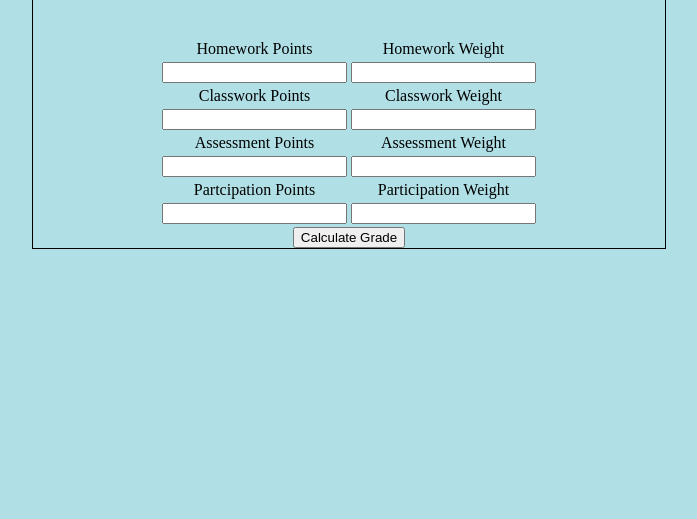
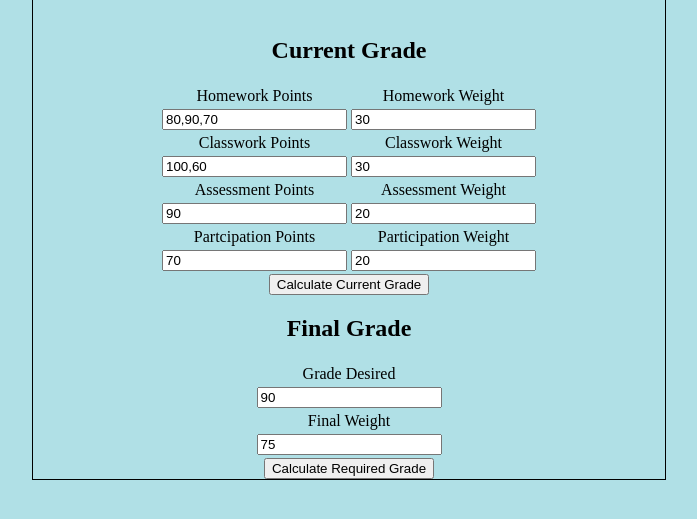
Before and after one commit to oliviamaturana/gradecalculator, a plain HTML site: page index.html in a window 1280 px wide. Shown: the part 121-640 px from the top of the page, without its empty margins (291-988 px from the left). Drawn offline with Linux system fonts and the light colour scheme.

Commit message:
Project work yay

```diff
--- a/index.html
+++ b/index.html
@@ -15,6 +15,8 @@
 
     <h1>Final Grade Calculator</h1>
 
+    <h2>Current Grade</h2>
+
 <table class="center">
     <tr>
         <td>Homework Points</td>
@@ -23,12 +25,12 @@
     <tr>
         <td>
             <div>
-                <input type="text" id="homeworkPoints">
+                <input type="text" value="80,90,70" id="homeworkPoints">
             </div>
         </td>
         <td>
             <div>
-                <input type="text" id="homeworkWeight">
+                <input type="text" value="30" id="homeworkWeight">
             </div>
         </td>
     </tr>
@@ -39,12 +41,12 @@
     <tr>
         <td>
             <div>
-                <input type="text" id="classworkPoints">
+                <input type="text" value="100,60" id="classworkPoints">
             </div>
         </td>
         <td>
             <div>
-                <input type="text" id="classworkWeight">
+                <input type="text" value="30" id="classworkWeight">
             </div>
         </td>
     </tr>
@@ -55,12 +57,12 @@
     <tr>
         <td>
             <div>
-                <input type="text" id="assessmentPoints">
+                <input type="text" value="90" id="assessmentPoints">
             </div>
         </td>
         <td>
             <div>
-                <input type="text" id="assessmentWeight">
+                <input type="text" value="20" id="assessmentWeight">
             </div>
         </td>
     </tr>
@@ -70,21 +72,49 @@
     <tr>
         <td>
             <div>
-                <input type="text" id="participationPoints">
+                <input type="text" value="70" id="participationPoints">
             </div>
         </td>
         <td>
             <div>
-                <input type="text" id="participationWeight">
+                <input type="text" value="20" id="participationWeight">
             </div>
         </td>
     </tr>
 </table>
 
+    <button onclick="calculateCurrentGrade()">Calculate Current Grade</button>
 
+    <div id="currentGrade"></div>
 
+<h2>Final Grade</h2>
 
-    <button onclick="calculateGrade()">Calculate Grade</button>
+<table class="center">
+    <tr>
+        <td>Grade Desired</td>
+    </tr>
+    <tr>
+        <td>
+            <div>
+                <input type="text" value="90" id="desiredGrade">
+            </div>
+        </td>
+    </tr>
+    <tr>
+        <td>Final Weight</td>
+    </tr>
+    <tr>
+        <td>
+            <div>
+                <input type="text" value="75" id="finalWeight">
+            </div>
+        </td>
+    </tr>
+</table>
+
+    <button onclick="calculateRequiredFinalGrade()">Calculate Required Grade</button>
+
+    <div id="requiredFinalGrade"></div>
 
 </div>
 
--- a/script.js
+++ b/script.js
@@ -1,69 +1,92 @@
-function calculateGrade(){
+var currentGrade;
 
-    var homeworkPoints = document.getElementById("homweworkPoints").value;
-    var homeworkWeight = document.getElementById("homeworkWeight").value;
+function calculateCurrentGrade(){
+    try {
+        var hwAvg = parseBoxAvg("homeworkPoints");
+        var homeworkWeight = parseBoxValue("homeworkWeight");
 
-    console.log(homeworkPoints);
-    console.log(homeworkWeight);
+        var cwAvg = parseBoxAvg("classworkPoints");
+        var classworkWeight = parseBoxValue("classworkWeight");
 
-    var classworkPoints = document.getElementById("classworkPoints").value;
-    var classworkWeight = document.getElementById("classworkWeight").value;
+        var assAvg = parseBoxAvg("assessmentPoints");
+        var assessmentWeight = parseBoxValue("assessmentWeight");
 
-    console.log(classworkPoints);
-    console.log(classworkWeight);
 
-    var assessmentPoints = document.getElementById("assessmentPoints").value;
-    var assessmentWeight = document.getElementById("assessmentWeight").value;
+        var parAvg = parseBoxAvg("participationPoints");
+        var participationWeight = parseBoxValue("participationWeight");
 
-    console.log(assessmentPoints);
-    console.log(assessmentWeight);
 
-    var participationPoints = document.getElementById("participationPoints").value;
-    var participationWeight = document.getElementById("partcipationWeight").value;
+        var hwTotal = (hwAvg * (homeworkWeight / 100));
+        console.log(hwTotal);
 
-    console.log(participationPoints);
-    console.log(participationWeight);
+        var cwTotal = (cwAvg * (classworkWeight / 100));
+        console.log(cwTotal);
 
-    var hwAvg = average(newNumber(homeworkPoints));
-    console.log(hwAvg);
+        var assTotal = (assAvg * (assessmentWeight / 100));
+        console.log(assTotal);
 
-    var cwAvg = average(newNumber(classworkPoints));
-    console.log(cwAvg);
+        var parTotal = (parAvg * (participationWeight / 100));
+        console.log(parTotal);
 
-    var assAvg = average(newNumber(assessmentPoints));
-    console.log(assAvg);
+        currentGrade = (hwTotal + cwTotal + assTotal + parTotal);
+        console.log("Your current grade is " + currentGrade + ".");
 
-    var parAvg = average(newNumber(participationPoints));
-    console.log(parAvg);
-
-    parseInt(homeworkWeight);
-    parseInt(classworkWeight);
-    parseInt(assessmentWeight);
-    parseInt(participationWeight);
-
-    var hwTotal = (hwAvg*(homeworkWeight/100));
-    console.log(hwTotal);
-
-    var cwTotal = (cwAvg*(classworkWeight/100));
-    console.log(cwTotal);
-
-    var assTotal = (assAvg*(assessmentWeight/100));
-    console.log(assTotal);
-
-    var parTotal = (parAvg*(partcipationWeight/100));
-    console.log(parTotal);
-
-    var currentGrade = (hwTotal + cwTotal + assTotal + parTotal);
-    console.log(currentGrade);
-
+        document.getElementById("currentGrade").innerHTML = "Your current grade is " + currentGrade + "%";
+    }
+    catch(error){
+        console.log("Error in current grade calculation " + error);
+        document.getElementById("currentGrade").innerHTML = "Error in current grade calculation " + error;
+    }
+    return currentGrade;
 
 }
 
-var newNumber(str){
+function calculateRequiredFinalGrade(){
+    try {
+
+        var desiredGrade = parseBoxValue("desiredGrade");
+
+        var finalWeight = parseBoxValue("finalWeight");
+
+        var requiredFinalGrade = (desiredGrade - currentGrade * (1 - finalWeight / 100)) / (finalWeight / 100);
+        console.log(requiredFinalGrade);
+
+        document.getElementById("requiredFinalGrade").innerHTML = "You need a " + requiredFinalGrade.toFixed(1) +
+            " to get a " + desiredGrade + " in the class.";
+    }
+    catch(error) {
+        console.log("Error in required grade calculation " + error);
+        document.getElementById("requiredFinalGrade").innerHTML = "Error in required final grade calculation " + error;
+    }
+}
+
+function parseBoxValue(boxId){
+    var valueString = document.getElementById(boxId).value;
+    var value = parseInt(valueString);
+    if (isNaN(value)){
+        throw new Error("The data in " + boxId + " is not an integer.");
+    }
+    console.log(boxId + " is " + value);
+    return value;
+}
+
+function parseBoxAvg(boxId){
+    var valueString = document.getElementById(boxId).value;
+    var values = newNumber(valueString, boxId);
+    var averageValue = average(values);
+    console.log(boxId + " average is " + averageValue);
+    return averageValue;
+}
+
+function newNumber(str, boxId){
     var arr = str.split(",");
     for(var i=0; i<arr.length; i++){
         arr[i] = parseInt(arr[i]);
+        if(isNaN(arr[i])){
+            throw new Error("The data in " + boxId + " is not a list of integers.");
+        }
     }
+
     console.log(arr);
     return arr;
 }
```
